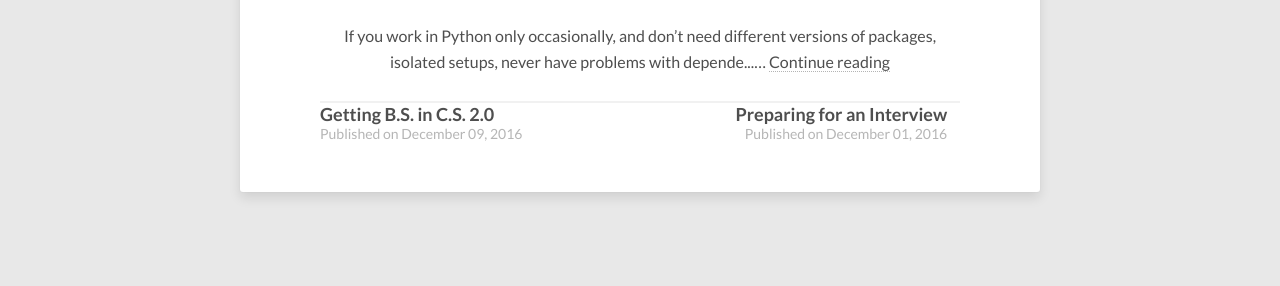
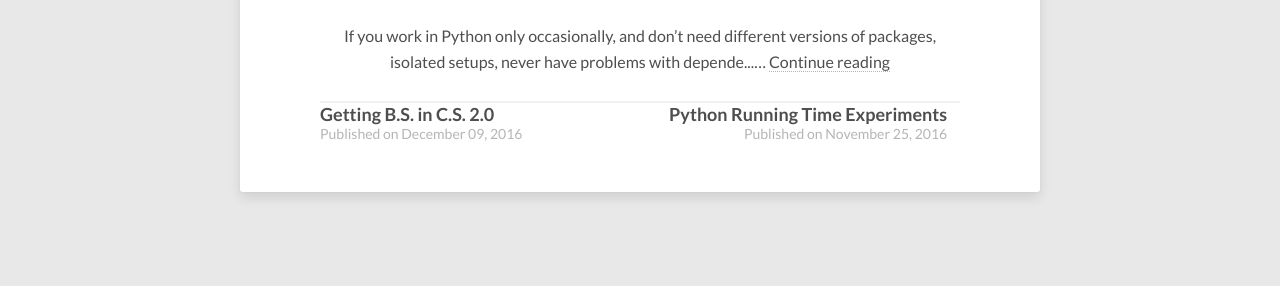
Before and after one commit to zafartahirov/zafartahirov.github.io, a Jekyll site: the page built from _posts/2016-12-21-obfuscate-text.md, in a window 1280 px wide and 900 px high, scrolled down 1486 px. Shown: the part 546-832 px from the top of the window. Built offline with Jekyll 4.4.1, drawn with Linux system fonts in a browser that asks for light colours; nearby versions of some CDN libraries; comment, search, counter and statistics services are not loaded; part of the change alters nothing that is shown.

```diff
--- a/_posts/2016-12-01-preparing-for-interview.md
+++ b/_posts/2016-11-01-preparing-for-interview.md
@@ -6,6 +6,7 @@ description:
 tags: [python, c/c++, algorithm, data structure]
 comments: true
 share: true
+date: 2016/11/01
 image:
   feature: https://assets-cdn.github.com/images/modules/site/squares.png
   credit: GitHub
```
